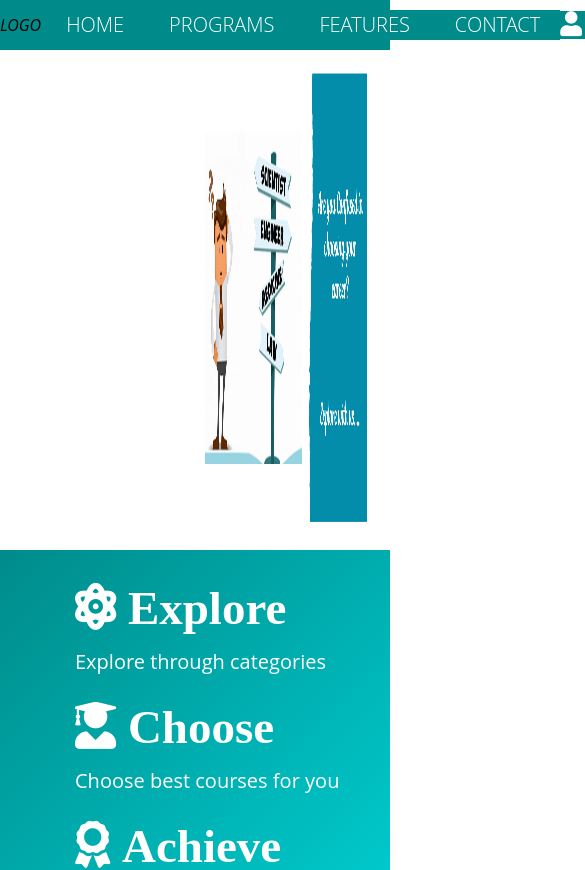
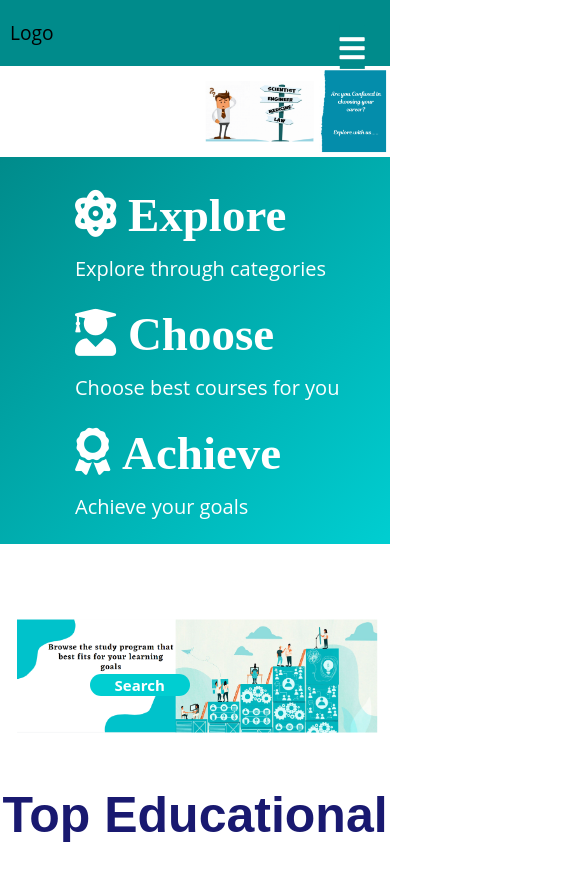
Before and after one commit to tharshi2803/projectx, a React (Create React App) app: page / in a window 390 px wide. Shown: the top 870 px of the page, 585 px wide, since content can reach past the window. Built offline with nearby package versions, Linux system fonts and the light colour scheme.

Commit message:
responsive

```diff
--- a/src/components/Mainareas/mainareas.css
+++ b/src/components/Mainareas/mainareas.css
@@ -19,6 +19,17 @@
    font-size: 50px;
    font-family: sans-serif;
    text-align: center;
+ }
 
 
- }
+ @media (min-width: 40rem) {
+  .card{
+    width: 50%;
+  }
+}
+
+@media (min-width: 56rem) {
+  .card {
+    width: 25%;
+  }
+}
--- a/src/components/Navbar/Navbar.jsx
+++ b/src/components/Navbar/Navbar.jsx
@@ -3,64 +3,92 @@ import "../Navbar/navbar.css";
 import { Link } from "react-router-dom";
 
 function Navbar() {
-  const user = true;
+  const [click, setClick] = React.useState(false);
+  const handleClick = () => setClick(!click);
+  const Close = () => setClick(false);
+
   return (
-    <div className="top">
+    <div>
+     <div className={click ? "main-container" : ""}  onClick={()=>Close()} />
+      <nav className="navbar" onClick={e => e.stopPropagation()}>
+        <div className="nav-container">
         <div className="topLeft">
-        {/*<i className="topIcon fab fa-facebook-square"></i>
-        <i className="topIcon fab fa-instagram-square"></i>
-        <i className="topIcon fab fa-pinterest-square"></i>
-        <i className="topIcon fab fa-twitter-square"></i>*/}
-        <i className="logo">LOGO</i>
+            Logo
           </div>
-      <div className="topCenter">
-        <ul className="topList">
-          <li className="topListItem">
-              <Link className="link" to="/">
+          <ul className={click ? "nav-menu active" : "nav-menu"}>
+            <li className="nav-item">
+              <Link
+                exact
+                to="/"
+                activeClassName="active"
+                className="nav-links"
+                onClick={click ? handleClick : null}
+              >
                 HOME
               </Link>
             </li>
-          <li className="topListItem">
-              <Link className="link" to="/programs">
+            <li className="nav-item">
+              <Link
+                exact
+                to="/programs"
+                activeClassName="active"
+                className="nav-links"
+                onClick={click ? handleClick : null}
+              >
                 PROGRAMS
               </Link>
             </li>
-          <li className="topListItem">
-              <Link className="link" to="/features">
+            <li className="nav-item">
+              <Link
+                exact
+                to="/features"
+                activeClassName="active"
+                className="nav-links"
+                onClick={click ? handleClick : null}
+              >
                 FEATURES
               </Link>
             </li>
-          <li className="topListItem">
-            <Link className="link" to="/contact">
+            <li className="nav-item">
+              <Link
+                exact
+                to="/contact"
+                activeClassName="active"
+                className="nav-links"
+               onClick={click ? handleClick : null}
+              >
                 CONTACT
               </Link>
             </li>
-          {/*{user && <li className="topListItem">LOGOUT</li>}*/}
-        </ul>
-      </div>
             <div className="topRight">
-        {user ? (
-          <Link className="link" to="/signin">
+              <li className="nav-item">
+                <Link exact
+                  to="/contact"
+                  activeClassName="active"
+                  className="nav-links"
+                  onClick={click ? handleClick : null}
+                >
                   <i class="topUserIcon fas fa-user"></i>
                 </Link>
-        ) : (
-          {/*<ul className="topList">
-            <li className="topListItem">
-              <Link className="link" to="/login">
-                LOGIN
+              </li>
+              <li className="nav-item">
+                <Link exact
+                  to="/search"
+                  activeClassName="active"
+                  className="nav-links"
+                  onClick={click ? handleClick : null}>
+                  <i class="topSearchIcon fas fa-search"></i>
                 </Link>
               </li>
-            <li className="topListItem">
-              <Link className="link" to="/register">
-                REGISTER
-              </Link>
-            </li>
-        </ul>*/}
-        )}
-        <Link className="link" to="/search">
-        <i className="topSearchIcon fas fa-search"></i></Link>
             </div>
+          </ul>
+          <div className="nav-icon" onClick={handleClick}>
+            <i className={click ? "fa fa-times" : "fa fa-bars"}></i>
           </div>
+
+        </div>
+      </nav>
+    </ div>
   );
 }
 export default Navbar;
--- a/src/components/Navbar/navbar.css
+++ b/src/components/Navbar/navbar.css
@@ -1,72 +1,140 @@
-.top {
-    width: 100%;
-    height: 50px;
-    background-color: darkcyan;
-    position: sticky;
-    top: 0;
+.topLeft {
+    flex: 1;
     display: flex;
-    align-items: center;
-    z-index: 999;
-    font-family: "Josefin Sans", sans-serif;
+    margin-left: 10px;
+    justify-content: left;
 }
-
-  .topLeft,
 .topRight {
     flex: 3;
     display: flex;
     align-items: center;
     justify-content: center;
 }
-
-  .topIcon {
-    font-size: 20px;
-    margin-right: 10px;
-    color: #444;
-    cursor: pointer;
+.pages {
+  color: #316685;
+  text-align: center;
+  font-size: calc(1.5rem + 2vw);
+}
+.navbar {
+  background-color: darkcyan;
+  display: flex;
+  justify-content: center;
+  align-items: center;
+  font-size: 1.2rem;
+  position: sticky;
+  top: 0;
+  z-index: 20;
+}
+.nav-container {
+  display: flex;
+  justify-content: center;
+  align-items: center;
+  width: 100%;
+  height: 50px;
+  max-width: 1500px;
 }
 
-  .topCenter {
-    flex: 6;
+.main-container{
+  position:absolute;
+  top:0;
+  bottom:0;
+  left:0;
+  right:0;
+  background-color:rgba(0,0,0,0.3);
 }
 
-  .topList {
-    display: flex;
-    justify-content: center;
-    margin: 0;
-    padding: 0;
-    list-style: none;
+.nav-logo {
+  color: #f5b921;
+  align-items: center;
+  margin-left: 20px;
+  cursor: pointer;
+  text-decoration: none;
+  font-size: 2rem;
+  flex-grow: 1;
 }
 
-  .topListItem {
-    margin-right: 20px;
-    font-size: 20px;
-    font-weight: 300;
+.nav-menu {
+  display: flex;
+  list-style: none;
+  text-align: center;
+  margin-right: 2rem;
+}
+
+.nav-links {
+  color: #fff;
+  text-decoration: none;
+  padding: 0.5rem 1rem;
+  height: 100%;
+  border-bottom: 3px solid transparent;
+}
+.fa-code {
+  margin-left: 1rem;
+}
+
+.nav-item {
+  line-height: 40px;
+  margin-right: 1rem;
+}
+
+.nav-item:after {
+  content: "";
+  display: block;
+  height: 3px;
+  width: 0;
+  background: transparent;
+  transition: width 0.7s ease, background-color 0.5s ease;
+}
+
+.nav-item:hover:after {
+  width: 100%;
+  background: white;
+}
+
+.nav-item.active {
+  color: #ffdd40;
+  border: 1px solid #ffdd40;
+}
+
+.nav-icon {
+  display: none;
+}
+
+@media screen and (max-width: 960px) {
+  .nav-menu {
+    display: flex;
+    flex-direction: column;
+    width: 100%;
+    border-top: 1pxsolid #fff;
+    position: absolute;
+    top: 80px;
+    left: -110%;
+    opacity: 1;
+    transition: all 0.5s ease;
+}
+.nav-menu.active {
+    background: #0088A3;
+    left: 0px;
+    opacity: 1;
+    transition: all 0.5s ease;
+    z-index: 1;
+}
+.nav-item .active {
+    color: #ffdd40;
+    border: none;
+}
+.nav-links {
+    padding: 1.5rem;
+    width: 100%;
+    display: table;
+}
+.nav-icon {
+    display: block;
+    position: absolute;
+    top: 0;
+    right: 0;
+    transform: translate(-100%, 60%);
+    font-size: 1.8rem;
     cursor: pointer;
     color: white;
-    padding-left: 25px;
 }
-
-  .topListItem:hover{
-      color: gray;
 }
-
-  .topImg {
-    width: 40px;
-    height: 40px;
-    border-radius: 50%;
-    object-fit: cover;
-    margin-right: 15px;
-    cursor: pointer;
-  }
-
-  .topSearchIcon {
-    font-size: 25px;
-    color: white;
-    cursor: pointer;
-    padding-left: 50px;
-  }
-  .topUserIcon {
-    font-size: 25px;
-    color: white;
-    cursor: pointer;
-  }
--- a/src/components/Newsletter/newsletter.css
+++ b/src/components/Newsletter/newsletter.css
@@ -67,7 +67,7 @@
 
 
 .btnsubscribe{
-  position: absolute;
+  position: static;
   right: -10px;
   top: 0;
   left: 450px;
@@ -90,3 +90,15 @@
   color: black;
   background-color: powderblue;
 }
+
+@media (min-width: 40rem) {
+  .innercontainer{
+    width: 50%;
+  }
+}
+
+@media (min-width: 56rem) {
+  .innercontainer{
+    width: 25%;
+  }
+}
--- a/src/components/Start/Start.jsx
+++ b/src/components/Start/Start.jsx
@@ -9,7 +9,7 @@ function Start(){
         <>
 
         <div className="first-img">
-            <img src={Image1} height="500px" width="90%"/>
+            <img src={Image1} height="auto" width="100%"/>
         </div>
 
         <section className="home-fact-area">
@@ -51,10 +51,11 @@ function Start(){
         </section>
 
         <div className="second-img">
-            <img src={Image2} height="auto" width="auto"/>
+            <img src={Image2} height="auto" width="100%" />
+            <button type="submit" className="btn-start">
             <Link className="link" to="/search">
-                <button type="submit" className="btn-start">Search</button>
-            </Link>
+                Search
+            </Link></button>
         </div>
 
         </>
--- a/src/components/Start/start.css
+++ b/src/components/Start/start.css
@@ -1,33 +1,40 @@
 .first-img{
     align-items: center;
-    /*justify-content: center;*/
     padding-left: 200px;
-    /*height: 650px;
-    width: auto;*/
+    object-fit: cover;
+    object-position: bottom;
+    width: 100%;
+    height: auto;
 }
 .second-img{
-    align-items: center;
-    justify-content: center;
-    padding-left: 120px;
+    position: relative;
+    width: 100%;
 }
+
 .btn-start{
+    position: absolute;
+    top: 50%;
+    left: 23%;
     background-color: darkturquoise;
     color: white;
     outline: none;
-    border-top-left-radius: 16px;
-    border-bottom-left-radius: 16px;
-    border-bottom-right-radius: 16px;
-    border-top-right-radius: 16px;
     font-size: 20px;
     font-weight: 700;
+    padding: 0 10px;
+    border: none;
     cursor: pointer;
+    border-radius: 16px;
+    text-align: center;
     transition: all 300ms ease-in-out;
-    padding: 0 10px;
     width: 150px;
-    position: absolute;
-    top: 1050px;
-    left: 400px;
 }
+@media screen and (max-width: 600px){
+    .btn-start{
+        width: 100px;
+        font-size: 15px;
+      }
+}
+
 .btn-start:hover{
     color: black;
     background-color: powderblue;
@@ -66,14 +73,6 @@
     margin-left: -15px;
     color: white;
 }
-/*@media (max-width: 767px)
-.home-fact-box {
-    margin: 15px 0;
-}*/
-
-/**, ::after, ::before {
-    box-sizing: border-box;
-}*/
 
 .home-fact-box i {
     font-size: 47px;
--- a/src/components/Testimonials/Testimonials.jsx
+++ b/src/components/Testimonials/Testimonials.jsx
@@ -5,7 +5,7 @@ import 'bootstrap/dist/css/bootstrap.css';
 
 
 function Testimonials() {
-    return(
+	return (
 		<section class="testimonials-section">
 			<div class="container">
 				<div class="row">
@@ -66,7 +66,5 @@ function Testimonials() {
 			</div>
 		</section>
 	)
-
-
 }
 export default Testimonials;
--- a/src/components/pages/Search.jsx
+++ b/src/components/pages/Search.jsx
@@ -15,8 +15,8 @@ function Search(){
     setValue(value);
     //console.log(inputValue);
     //setAreaId(element.);
-    setElement(elements.value)
-    console.log(elements);
+    // setElement(elements.value)
+    // console.log(elements);
     //console.log(element);
 
   }
@@ -33,7 +33,8 @@ function Search(){
     return axios.get('https://projectx-rebornit.herokuapp.com/api/v1/area')
     .then(result =>{
       const res = result.data;
-      setElements(res);
+      //setElements(res);
+
       console.log(result.data[0])
       return res;
 
@@ -71,7 +72,7 @@ function Search(){
             value={selectedValue}
             getOptionLabel={e => e.areaName}
             getOptionValue={e => e.areaID}
-            loadOptions={fetchData}
+            loadOptions={fetchAreaById}
             onInputChange={handleInputChange}
             onChange={handleChange}
             />
```
Also changed, not shown: src/components/Mainareas/Mainareas.jsx (+24 -50 lines). Lines whose indentation alone changed are shown as unchanged.
